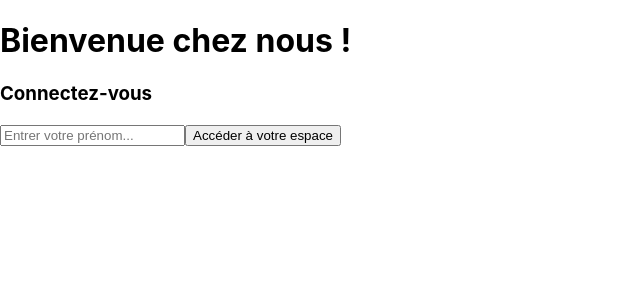
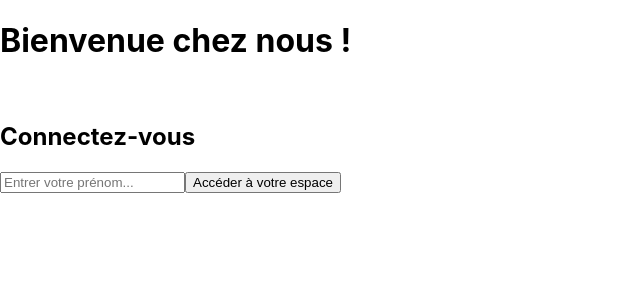
Before and after one commit to elyes958/crazee-burger2-refacto, a React (Create React App) app: page / in a window 1280 px wide. Shown: the top 300 px of the page, without its empty margins (0-640 px from the left). Built offline with nearby package versions, Linux system fonts and the light colour scheme.

Commit message:
✨ F01: LOGIN > Add title and form

```diff
--- a/src/components/pages/Login.js
+++ b/src/components/pages/Login.js
@@ -2,29 +2,30 @@ import { useState } from "react";
 
 export default function Login() {
     // state
-    const [prenom, setPrenom] = useState("");
+    const [inputValue, setInputValue] = useState("");
 
     // comportement
     const handleSubmit = (event) => {
-      event.preventDefault(); // il faut recharger la page pour vider le formulaire et donc l'input(non en faite je me suis tromper il faut synchroniser l'input avec la valeur du state(prenom) pour faire cela !)
+      event.preventDefault(); // il faut recharger la page pour vider le formulaire et donc l'input(non en faite je me suis tromper il faut synchroniser l'input avec la valeur du state(inputValue) pour faire cela !)
       // console.log(event);
-      alert("Bonjour " + prenom);
-      setPrenom("");
+      alert("Bonjour " + inputValue);
+      setInputValue("");
     }
 
     const handleChange = (event) => {
       const userName =  event.target.value;
-      console.log(userName);
-      setPrenom(userName);
+      // console.log(userName);
+      setInputValue(userName);
     }
 
     // affichage
     return (
       <div>
           <h1>Bienvenue chez nous !</h1>
-          <h3>Connectez-vous</h3>
-          <form onSubmit={handleSubmit}>
-              <input onChange={handleChange} value={prenom} type="text" placeholder="Entrer votre prénom..." required/>
+          <br />
+          <h2>Connectez-vous</h2>
+          <form action="submit" onSubmit={handleSubmit}>
+              <input onChange={handleChange} value={inputValue} type="text" placeholder="Entrer votre prénom..." required/>
               <button>Accéder à votre espace</button>
           </form>
       </div>
```
